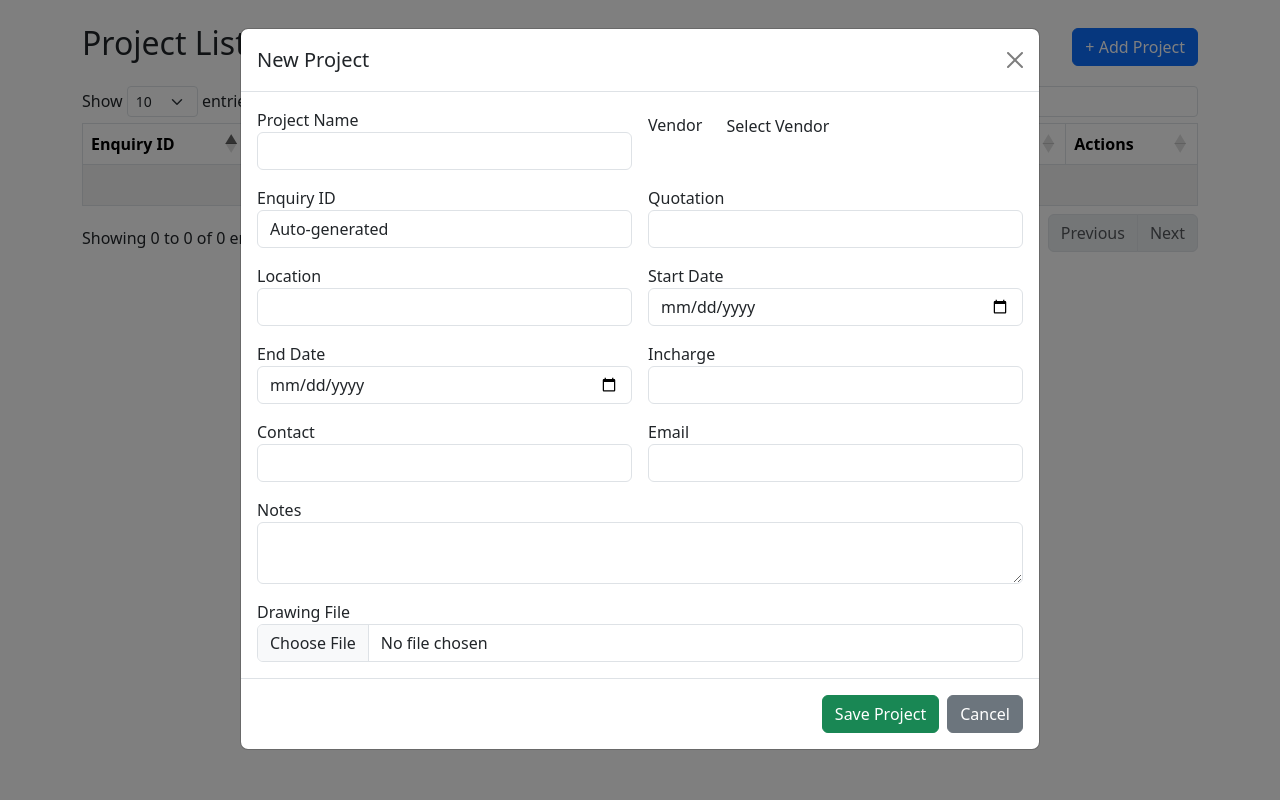
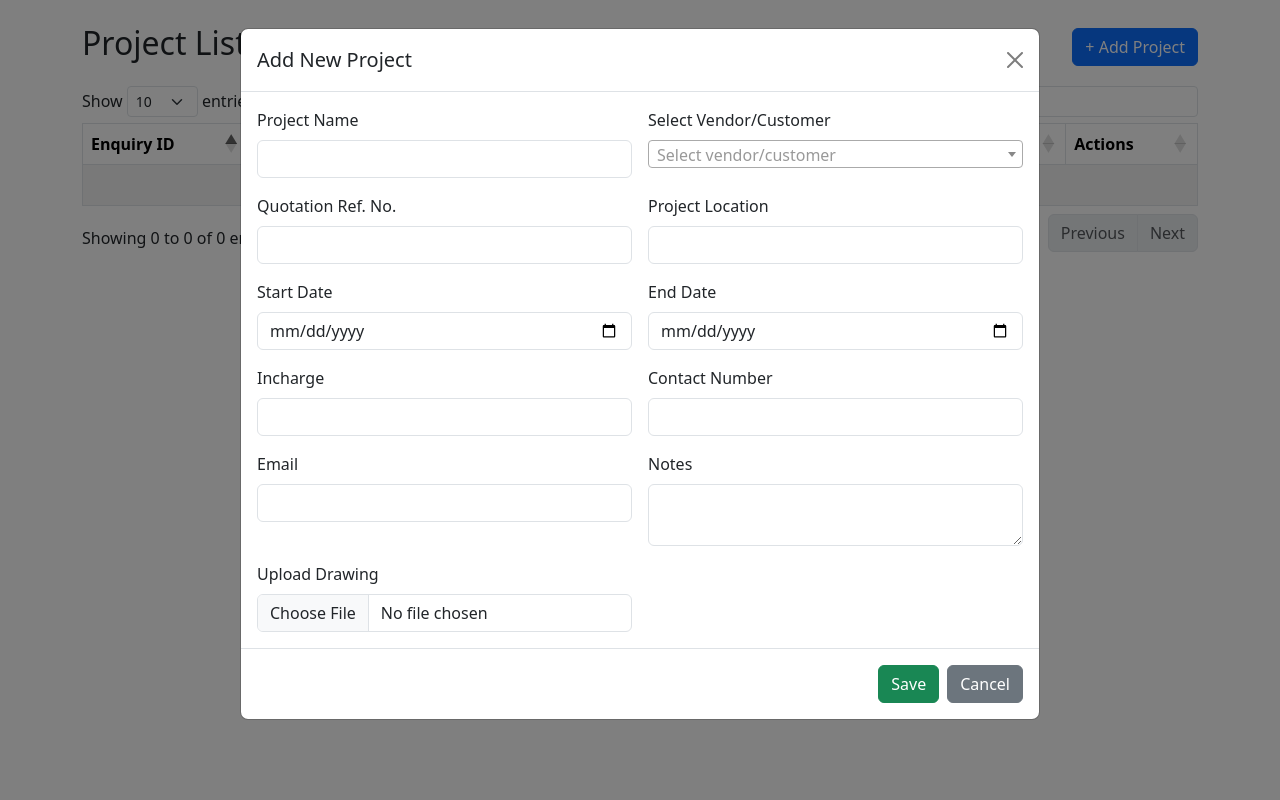
Before and after one commit to kumartech-maker/Vanesengineering, a Flask app: page /projects in a window 1280 px wide, after a click on "+ Add Project". Run offline with Flask 3, Linux system fonts and the light colour scheme; data comes from the database, SQL or seed files in the repository; data that the repository does not hold is empty; some libraries are stand-ins or nearby versions.

Commit message:
Update projects.html

```diff
--- a/templates/projects.html
+++ b/templates/projects.html
@@ -6,7 +6,7 @@
   <link rel="stylesheet" href="https://cdn.jsdelivr.net/npm/bootstrap@5.3.2/dist/css/bootstrap.min.css">
   <link rel="stylesheet" href="https://cdn.datatables.net/1.13.4/css/dataTables.bootstrap5.min.css">
   <link href="https://cdn.jsdelivr.net/npm/select2@4.1.0-rc.0/dist/css/select2.min.css" rel="stylesheet" />
-
+  <link href="https://cdn.jsdelivr.net/npm/@ttskch/select2-bootstrap4-theme@1.6.2/dist/select2-bootstrap4.min.css" rel="stylesheet" />
   <style>
     .select2-container--bootstrap5 .select2-selection {
       height: calc(2.25rem + 2px);
@@ -15,7 +15,6 @@
   </style>
 </head>
   <body>
-
   <div class="container mt-4">
     <div class="d-flex justify-content-between align-items-center mb-3">
       <h2>Project List</h2>
@@ -29,6 +28,7 @@
         {% endfor %}
       {% endif %}
     {% endwith %}
+
     <table id="projectTable" class="table table-striped table-bordered">
       <thead>
         <tr>
@@ -62,86 +62,103 @@
       </tbody>
     </table>
   </div>
-  <!-- Modal -->
+    <!-- 🚀 Add Project Modal -->
 <div class="modal fade" id="addProjectModal" tabindex="-1" aria-labelledby="addProjectModalLabel" aria-hidden="true">
   <div class="modal-dialog modal-lg">
-    <form method="POST" action="{{ url_for('create_project') }}" enctype="multipart/form-data" class="modal-content">
+    <div class="modal-content">
+      <form action="{{ url_for('create_project') }}" method="POST" enctype="multipart/form-data">
         <div class="modal-header">
-        <h5 class="modal-title" id="addProjectModalLabel">New Project</h5>
+          <h5 class="modal-title" id="addProjectModalLabel">Add New Project</h5>
           <button type="button" class="btn-close" data-bs-dismiss="modal"></button>
         </div>
         <div class="modal-body row g-3">
+
           <div class="col-md-6">
-          <label>Project Name</label>
-          <input type="text" name="project_name" class="form-control" required>
+            <label for="project_name" class="form-label">Project Name</label>
+            <input type="text" class="form-control" name="project_name" required>
           </div>
+
           <div class="col-md-6">
-          <label>Vendor</label>
-          <select name="vendor_id" class="form-select select2" required>
-            <option value="" disabled selected>Select Vendor</option>
+            <label for="vendor_id" class="form-label">Select Vendor/Customer</label>
+            <select class="form-select select2" name="vendor_id" required>
+              <option value="">-- Choose Vendor --</option>
               {% for vendor in vendors %}
                 <option value="{{ vendor.id }}">{{ vendor.name }}</option>
               {% endfor %}
             </select>
           </div>
+
           <div class="col-md-6">
-          <label>Enquiry ID</label>
-          <input type="text" class="form-control" value="Auto-generated" readonly>
+            <label for="quotation_ro" class="form-label">Quotation Ref. No.</label>
+            <input type="text" class="form-control" name="quotation_ro">
           </div>
+
           <div class="col-md-6">
-          <label>Quotation</label>
-          <input type="text" name="quotation_ro" class="form-control">
+            <label for="location" class="form-label">Project Location</label>
+            <input type="text" class="form-control" name="location">
           </div>
+
           <div class="col-md-6">
-          <label>Location</label>
-          <input type="text" name="location" class="form-control">
+            <label for="start_date" class="form-label">Start Date</label>
+            <input type="date" class="form-control" name="start_date">
           </div>
+
           <div class="col-md-6">
-          <label>Start Date</label>
-          <input type="date" name="start_date" class="form-control">
+            <label for="end_date" class="form-label">End Date</label>
+            <input type="date" class="form-control" name="end_date">
           </div>
+
           <div class="col-md-6">
-          <label>End Date</label>
-          <input type="date" name="end_date" class="form-control">
+            <label for="incharge" class="form-label">Incharge</label>
+            <input type="text" class="form-control" name="incharge">
           </div>
+
           <div class="col-md-6">
-          <label>Incharge</label>
-          <input type="text" name="incharge" class="form-control">
+            <label for="contact_number" class="form-label">Contact Number</label>
+            <input type="text" class="form-control" name="contact_number">
           </div>
+
           <div class="col-md-6">
-          <label>Contact</label>
-          <input type="text" name="contact_number" class="form-control">
+            <label for="email" class="form-label">Email</label>
+            <input type="email" class="form-control" name="email">
           </div>
+
           <div class="col-md-6">
-          <label>Email</label>
-          <input type="email" name="email" class="form-control">
+            <label for="notes" class="form-label">Notes</label>
+            <textarea class="form-control" name="notes"></textarea>
           </div>
-        <div class="col-md-12">
-          <label>Notes</label>
-          <textarea name="notes" class="form-control" rows="2"></textarea>
+
+          <div class="col-md-6">
+            <label for="drawing_file" class="form-label">Upload Drawing</label>
+            <input type="file" class="form-control" name="drawing_file">
           </div>
-        <div class="col-md-12">
-          <label>Drawing File</label>
-          <input type="file" name="drawing_file" class="form-control">
-        </div>
+
         </div>
         <div class="modal-footer">
-        <button type="submit" class="btn btn-success">Save Project</button>
+          <button type="submit" class="btn btn-success">Save</button>
           <button type="button" class="btn btn-secondary" data-bs-dismiss="modal">Cancel</button>
         </div>
       </form>
     </div>
   </div>
-  <script src="https://code.jquery.com/jquery-3.6.0.min.js"></script>
+</div>
+    <!-- JS CDN scripts -->
+<script src="https://code.jquery.com/jquery-3.6.4.min.js"></script>
 <script src="https://cdn.jsdelivr.net/npm/bootstrap@5.3.2/dist/js/bootstrap.bundle.min.js"></script>
-<script src="https://cdn.datatables.net/1.13.4/js/jquery.dataTables.min.js"></script>
-<script src="https://cdn.datatables.net/1.13.4/js/dataTables.bootstrap5.min.js"></script>
+<script src="https://cdn.datatables.net/1.13.6/js/jquery.dataTables.min.js"></script>
+<script src="https://cdn.datatables.net/1.13.6/js/dataTables.bootstrap5.min.js"></script>
 <script src="https://cdn.jsdelivr.net/npm/select2@4.1.0-rc.0/dist/js/select2.min.js"></script>
 
+<!-- DataTable Init -->
 <script>
-  $(document).ready(function () {
+  $(document).ready(function() {
     $('#projectTable').DataTable();
-    $('.select2').select2({ theme: 'bootstrap5' });
+    $('.select2').select2({
+      dropdownParent: $('#addProjectModal'),
+      width: '100%',
+      placeholder: "Select vendor/customer",
+      allowClear: true
+    });
   });
 </script>
 </body>
```
Lines whose indentation alone changed are shown as unchanged.
